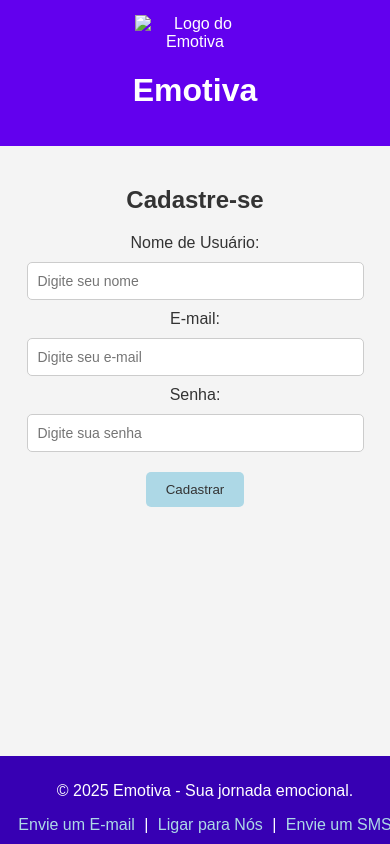
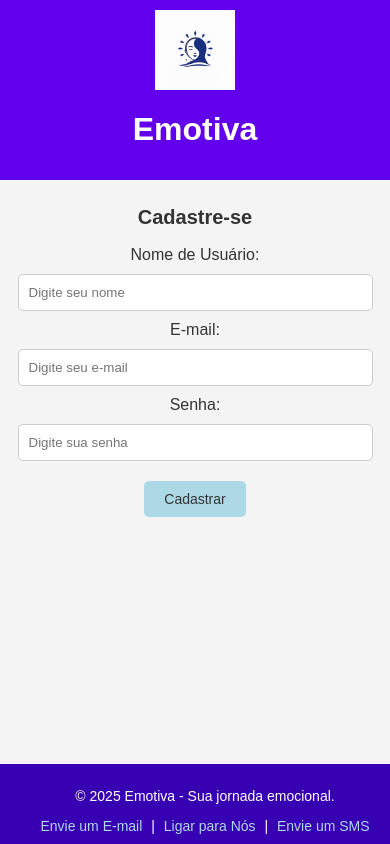
Before and after one commit to beatrizbcs/Web-App, a plain HTML site: page index.html in a window 390 px wide. Drawn offline with Linux system fonts and the light colour scheme; files whose address does not match are found by name.

Commit message:
Add files via upload

```diff
--- a/index.html
+++ b/index.html
@@ -18,7 +18,7 @@
 </head>
 <body>
     <header>
-        <img src="c:\Users\crisc\Downloads\emotiva.png.png" alt="Logo do Emotiva" class="logo">
+        <img src="c:\Users\crisc\Downloads\emotiva.png" alt="Logo do Emotiva" class="logo">
         <h1>Emotiva</h1>
     </header>
     <main id="main-content">
@@ -66,8 +66,8 @@
         <p>© 2025 Emotiva - Sua jornada emocional.</p>
         <div class="contact-links">
             <a href="mailto:contato@emotiva.com">Envie um E-mail</a> |
-            <a href="tel:+551199999999">Ligar para Nós</a> |
-            <a href="sms:+551199999999">Envie um SMS</a>
+            <a href="tel:+558198762543">Ligar para Nós</a> |
+            <a href="sms:+558198762543">Envie um SMS</a>
         </div>
     </footer>
     <script src="script.js"></script>
--- a/script.js
+++ b/script.js
@@ -5,7 +5,7 @@ if ("serviceWorker" in navigator) {
         .catch(err => console.error("Erro ao registrar o Service Worker:", err));
 }
 
-// Transição do Cadastro para o Registro de Emoções
+// Transição do Cadastro para a Página de Registro de Emoções
 document.querySelector("#signup-form").addEventListener("submit", event => {
     event.preventDefault();
     const username = document.querySelector("#username").value;
@@ -13,7 +13,7 @@ document.querySelector("#signup-form").addEventListener("submit", event => {
 
     if (username && email) {
         alert(`Bem-vindo(a), ${username}! Cadastro realizado com sucesso.`);
-        // Esconde a página de cadastro e exibe a página de emoções
+        // Esconde a página de cadastro e exibe a página de registro
         document.querySelector("#signup-page").classList.add("hidden");
         document.querySelector("#emotion-page").classList.remove("hidden");
     } else {
--- a/style.css
+++ b/style.css
@@ -25,7 +25,7 @@ main {
 }
 
 section.hidden {
-    display: none;
+    display: none; /* Ocultar seções não ativas */
 }
 
 iframe {
@@ -42,6 +42,7 @@ footer {
     position: fixed;
     bottom: 0;
     width: 100%;
+    font-size: 14px;
 }
 
 footer .contact-links a {
@@ -71,10 +72,35 @@ button:hover {
 textarea, input {
     width: 90%;
     max-width: 400px;
+    padding: 10px;
     margin: 10px auto;
-    display: block;
-    padding: 10px;
-    font-size: 14px;
     border: 1px solid #ccc;
     border-radius: 5px;
 }
+
+textarea {
+    resize: vertical; /* Permitir redimensionamento vertical */
+}
+
+/* Responsividade para telas menores */
+@media (max-width: 768px) {
+    header {
+        padding: 10px;
+    }
+
+    header .logo {
+        max-width: 80px;
+    }
+
+    main {
+        padding: 10px;
+    }
+
+    h2 {
+        font-size: 20px;
+    }
+
+    button {
+        font-size: 14px;
+    }
+}
```
